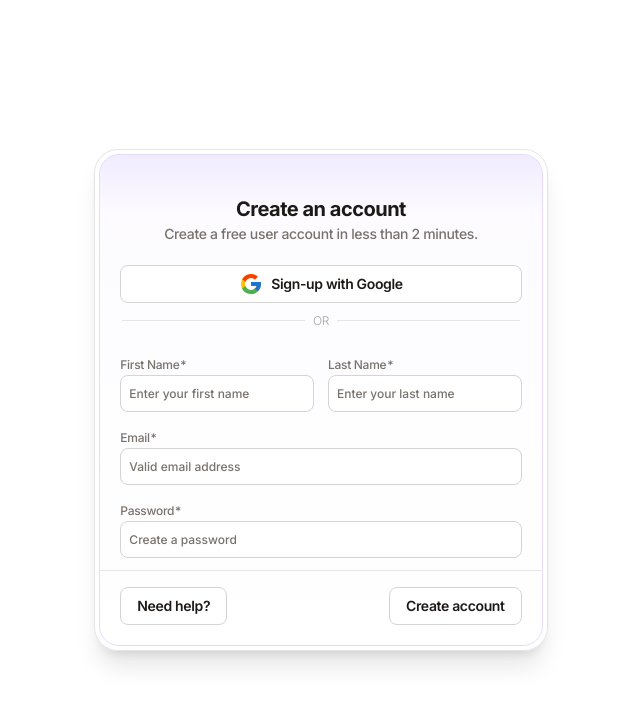
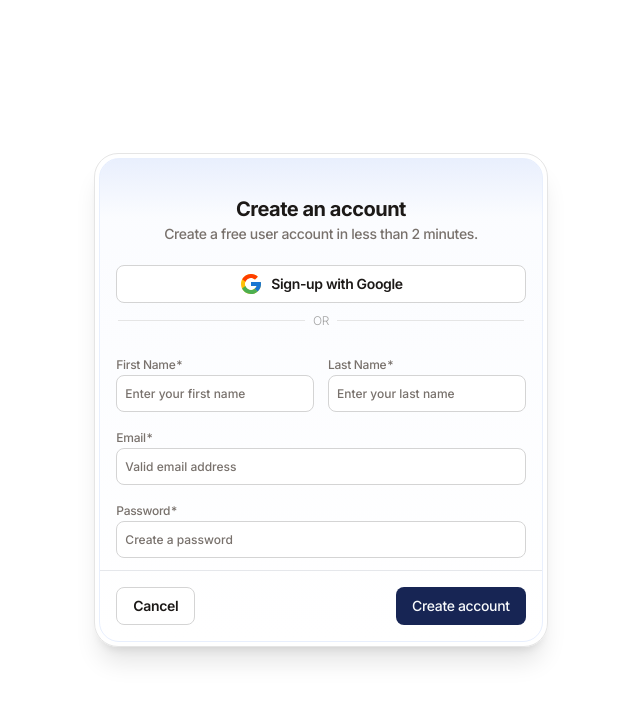
Before and after one commit to findsam/auth-frontend, a React (Vite) app: page /account/sign-up in a window 1280 px wide. Shown: the top 704 px of the page, without its empty margins (319-959 px from the left). Built offline with nearby package versions, Linux system fonts and the light colour scheme.

Commit message:
corrected styling issues

```diff
--- a/src/components/input.tsx
+++ b/src/components/input.tsx
@@ -27,7 +27,7 @@ const InputField = <T extends FieldValues>(props: InputFieldProps<T>) => {
         type={props.type || "text"}
         {...methods.register(props.name)}
         {...props}
-        className="h-9.5 border border-neutral-300 rounded-lg px-2 flex items-center gap-2 w-full font-medium text-stone-500 text-xs placeholder:font-medium placeholder:text-stone-500 placeholder:text-xs hover:outline-purple-700 focus:outline-purple-700 outline-0.5"
+        className="h-9.5 border border-neutral-300 rounded-lg px-2 flex items-center gap-2 w-full font-medium text-stone-500 text-xs placeholder:font-medium placeholder:text-stone-500 placeholder:text-xs hover:outline-blue-950 focus:outline-blue-950 outline-0.5"
       />
       <p className="form__row__error">
         {methods.formState.errors[props.name]?.message as string}
--- a/src/pages/account/signUp.tsx
+++ b/src/pages/account/signUp.tsx
@@ -40,11 +40,11 @@ const SignUp: React.FC = () => {
   return (
     <>
       <div className="flex items-center justify-center h-full w-full">
-        <div className="border border-neutral-200 rounded-3xl overflow-hidden p-1 max-w-lg w-full h-max shadow-xl flex">
+        <div className="border border-neutral-200 rounded-3xl overflow-hidden p-1 max-w-lg w-full h-max shadow-xl flex ">
           <div
-            className="border border-[rgba(77,_0,_255,_0.14)] rounded-[1.25rem] overflow-hidden p-5 h-full w-full
+            className="border border-[rgba(37,_99,_235,_0.1)] rounded-[1.25rem] overflow-hidden p-4 h-full w-full
             relative after:absolute after:top-0 after:left-0 after:w-full after:h-full after:-z-50
-            after:bg-[linear-gradient(180deg,_rgba(77,_0,_255,_0.08),_rgba(77,_0,_255,_0.015)_12%,_#fff)]"
+            after:bg-[linear-gradient(180deg,_rgba(37,_99,_235,_0.1),_rgba(37,_99,_235,_0.02)_12%,_#fff)]"
           >
             <div className="w-full max-w-md py-6">
               <div className="grid gap-2">
@@ -57,7 +57,7 @@ const SignUp: React.FC = () => {
 
                 <button
                   className="border border-neutral-300 rounded-lg px-4 py-2 mt-4 font-semibold text-stone-900 bg-white
-                  text-sm leading-none tracking-tight flex items-center text-center justify-center gap-2 h-9.5 hover:cursor-not-allowed"
+                  text-sm leading-none tracking-tight flex items-center text-center justify-center gap-2 h-9.5 "
                 >
                   <FcGoogle size={24} />
                   Sign-up with Google
@@ -103,10 +103,13 @@ const SignUp: React.FC = () => {
 
                 <div className="border-t border-bg-neutral-200 -mx-5 px-5 flex gap-3.5">
                   <button className="border border-neutral-300 rounded-lg px-4 py-2 mt-4 font-semibold text-stone-900 bg-white text-sm leading-none tracking-tight flex items-center text-center justify-center gap-2 h-9.5 hover:cursor-not-allowed">
-                    Need help?
+                    Cancel
                   </button>
 
-                  <button className="ml-auto border border-neutral-300 rounded-lg px-4 py-2 mt-4 font-semibold text-stone-900 bg-white text-sm leading-none tracking-tight flex items-center text-center justify-center gap-2 h-9.5 hover:cursor-not-allowed">
+                  <button
+                    className="ml-auto rounded-lg px-4 py-2 mt-4 font-medium text-sm leading-none tracking-tight flex items-center text-center justify-center gap-2 h-9.5  text-slate-50 bg-blue-950"
+                    type="submit"
+                  >
                     Create account
                   </button>
                 </div>
```
